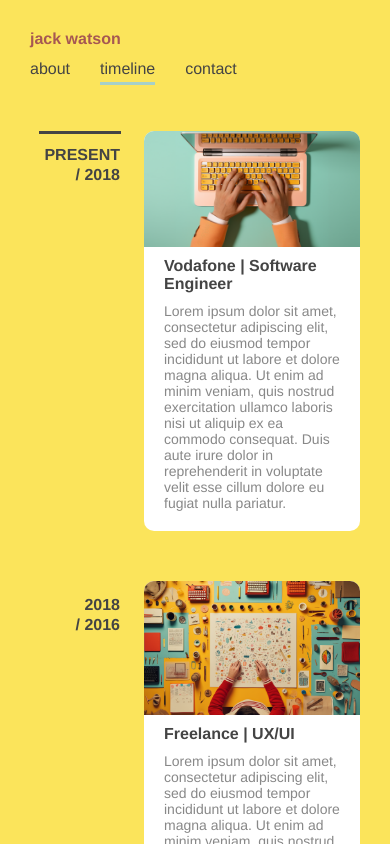
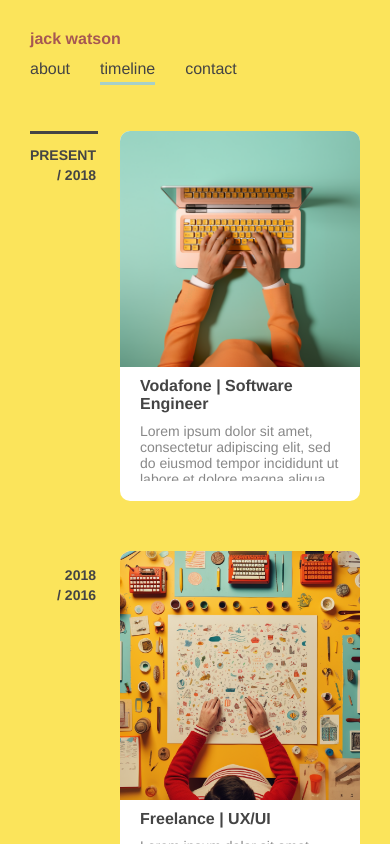
Before and after one commit to theblindguest/portfolio, a React app: page /timeline in a window 390 px wide. Shown: the top 844 px of the page. Built offline with nearby package versions, Linux system fonts and the light colour scheme.

Commit message:
updating styling

```diff
--- a/src/helpers/responsive.ts
+++ b/src/helpers/responsive.ts
@@ -4,9 +4,9 @@ const getBreakpoints = () => {
   const isDesktop = useMediaQuery({ query: '(min-width: 993px)' })
   const isDevice = useMediaQuery({ query: '(max-width: 992px)' })
   const tabletDesktopNav = useMediaQuery({ query: '(min-width: 929px)' })
-  const isMomentBig = useMediaQuery({ query: '(max-width: 720px)' })
+  const isDesktopMoment = useMediaQuery({ query: '(min-width: 720px)' })
 
-  return { isDesktop, isDevice, tabletDesktopNav, isMomentBig }
+  return { isDesktop, isDevice, tabletDesktopNav, isDesktopMoment }
 }
 
 export default getBreakpoints
--- a/src/pages/timeline/index.tsx
+++ b/src/pages/timeline/index.tsx
@@ -7,16 +7,16 @@ import getBreakpoints from '../../helpers/responsive'
 import * as Styled from './timeline.styles'
 
 const Timeline: FC = () => {
-  const { isMomentBig } = getBreakpoints()
+  const { isDesktopMoment } = getBreakpoints()
 
   return (
     <>
       <Styled.Timeline data-component-name="Timeline">
-        <Styled.LineMarker />
+        <Styled.LineMarker isDesktopMoment={isDesktopMoment} />
         {moments.map((moment, key) => {
           return (
             <Moment
-              isMomentBig={isMomentBig}
+              isDesktopMoment={isDesktopMoment}
               key={key}
               id={`moment-${key}`}
               {...moment}
--- a/src/pages/timeline/moment/index.tsx
+++ b/src/pages/timeline/moment/index.tsx
@@ -12,7 +12,7 @@ export interface Moment {
   text: string
   id: string
   image: string
-  isMomentBig: boolean
+  isDesktopMoment: boolean
 }
 
 const Moment: FC<Moment> = ({
@@ -23,7 +23,7 @@ const Moment: FC<Moment> = ({
   text,
   id,
   image,
-  isMomentBig
+  isDesktopMoment
 }: Moment) => {
   const onMomentVisible = (entries: any) => {
     entries.forEach((entry: any) => {
@@ -47,10 +47,13 @@ const Moment: FC<Moment> = ({
   const { setModalData } = useOutletContext<OutletContext>()
 
   return (
-    <Styled.Moment isMomentBig={isMomentBig} data-component-name="Moment">
+    <Styled.Moment
+      isDesktopMoment={isDesktopMoment}
+      data-component-name="Moment"
+    >
       <Styled.DatesStickyWrapper>
         <Styled.DatesSticky>
-          <Styled.DatesText>
+          <Styled.DatesText isDesktopMoment={isDesktopMoment}>
             {endDate}
             <br />/ {startDate}
           </Styled.DatesText>
@@ -59,7 +62,7 @@ const Moment: FC<Moment> = ({
       <Styled.Content
         id={id}
         data-component-name="Content"
-        isMomentBig={isMomentBig}
+        isDesktopMoment={isDesktopMoment}
         onClick={() =>
           setModalData({
             startDate,
@@ -69,16 +72,16 @@ const Moment: FC<Moment> = ({
             text,
             id,
             image,
-            isMomentBig
+            isDesktopMoment
           })
         }
       >
-        <Styled.Image image={image} isMomentBig={isMomentBig} />
-        <Styled.Copy $isVisible={isVisible} isMomentBig={isMomentBig}>
+        <Styled.Image image={image} isDesktopMoment={isDesktopMoment} />
+        <Styled.Copy $isVisible={isVisible} isDesktopMoment={isDesktopMoment}>
           <Styled.Heading>
             {heading} | {subHeading}
           </Styled.Heading>
-          <Styled.Text>{text}</Styled.Text>
+          <Styled.Text isDesktopMoment={isDesktopMoment}>{text}</Styled.Text>
         </Styled.Copy>
       </Styled.Content>
     </Styled.Moment>
--- a/src/pages/timeline/moment/moment.styles.ts
+++ b/src/pages/timeline/moment/moment.styles.ts
@@ -1,20 +1,20 @@
 import styled, { keyframes, css } from 'styled-components'
 
-export const Moment = styled.div<{ isMomentBig: boolean }>((props) => {
+export const Moment = styled.div<{ isDesktopMoment: boolean }>((props) => {
   return css`
     display: flex;
-    margin-bottom: 80px;
     position: relative;
-    height: 280px;
+    height: 370px;
+    margin-bottom: 50px;
 
     &:last-child {
       margin-bottom: 0;
     }
 
-    ${props.isMomentBig &&
+    ${props.isDesktopMoment &&
     css`
-      height: 400px;
-      margin-bottom: 50px;
+      height: 280px;
+      margin-bottom: 80px;
     `}
   `
 })
@@ -34,57 +34,66 @@ export const DatesSticky = styled.div(
   `
 )
 
-export const DatesText = styled.div(
-  () => css`
+export const DatesText = styled.div<Props>((props) => {
+  return css`
     display: flex;
     justify-content: flex-end;
     margin-top: 14px;
-    width: 90px;
-    font-size: 16px;
+    width: 66px;
+    font-size: 14px;
     text-align: right;
     font-weight: 900;
     text-transform: uppercase;
     line-height: 20px;
+
+    ${props.isDesktopMoment &&
+    css`
+      width: 90px;
+      font-size: 16px;
+    `}
   `
-)
+})
 
-export const Content = styled.div<{ isMomentBig: boolean }>((props) => {
+export const Content = styled.div<{ isDesktopMoment: boolean }>((props) => {
   return css`
     display: flex;
+    flex-direction: column;
     background-color: white;
     border-radius: 10px;
     max-width: 600px;
     padding: 20px;
     cursor: pointer;
 
-    ${props.isMomentBig &&
+    ${props.isDesktopMoment &&
     css`
-      flex-direction: column;
+      flex-direction: row;
     `}
   `
 })
 
-export const Image = styled.div<{ image: string; isMomentBig: boolean }>(
+export const Image = styled.div<{ image: string; isDesktopMoment: boolean }>(
   (props) => css`
-    border-radius: 10px 0 0 10px;
     min-width: 60%;
-    margin: -20px 20px -20px -20px;
     background-image: url(${props.image});
     background-position: center;
     background-size: cover;
+    min-height: 130px;
+    height: 250px;
+    margin: -20px -20px 0px -20px;
+    border-radius: 10px 10px 0 0;
 
-    ${props.isMomentBig &&
+    ${props.isDesktopMoment &&
     css`
-      height: 250px;
-      margin: -20px -20px 0px -20px;
-      border-radius: 10px 10px 0 0;
+      height: auto;
+      margin: -20px 20px -20px -20px;
+      border-radius: 10px 0 0 10px;
     `}
   `
 )
 
 interface Props {
-  $isVisible: boolean
-  isMomentBig: boolean
+  $isVisible?: boolean
+  isDesktopMoment?: boolean
 }
 
 const copySlide = keyframes`
@@ -100,7 +109,7 @@ const copySlide = keyframes`
 
 const copySlideMobile = keyframes`
   from {
-    transform: translate(0px, -60px);
+    transform: translate(0px, -30px);
     opacity: 0%;
   }
   to {
@@ -114,28 +123,39 @@ export const Copy = styled.div<Props>(
     display: flex;
     flex-direction: column;
     opacity: 0%;
+    overflow: auto;
+    -webkit-line-clamp: 4;
 
     ${props.$isVisible &&
     css`
-      animation: ${props.isMomentBig ? copySlideMobile : copySlide} 600ms
+      animation: ${props.isDesktopMoment ? copySlide : copySlideMobile} 600ms
         ease-in-out;
-      animation-delay: ${props.isMomentBig ? '500ms' : '150ms'};
+      animation-delay: ${props.isDesktopMoment ? '150ms' : '300ms'};
       animation-fill-mode: forwards;
     `}
   `
 )
 
-export const Heading = styled.div(
-  () => css`
+export const Heading = styled.div<Props>((props) => {
+  return css`
     font-weight: 700;
     margin-top: 10px;
   `
-)
+})
 
-export const Text = styled.div(
-  () => css`
+export const Text = styled.div<Props>((props) => {
+  return css`
     margin-top: 10px;
     color: #888;
     font-size: 14px;
+    display: -webkit-box;
+    -webkit-line-clamp: 4;
+    -webkit-box-orient: vertical;
+    overflow: hidden;
+
+    ${props.isDesktopMoment &&
+    css`
+      display: block;
+    `}
   `
-)
+})
--- a/src/pages/timeline/timeline.styles.ts
+++ b/src/pages/timeline/timeline.styles.ts
@@ -14,15 +14,20 @@ export const Timeline = styled.div(() => {
   `
 })
 
-export const LineMarker = styled.div(() => {
+export const LineMarker = styled.div<{ isDesktopMoment: boolean }>((props) => {
   return css`
     position: sticky;
     top: 20px;
-    width: 82px;
+    width: 68px;
     height: 3px;
     margin-bottom: -3px;
-    margin-left: 9px;
     background-color: #444;
     z-index: 2;
+
+    ${props.isDesktopMoment &&
+    css`
+      width: 76px;
+      margin-left: 9px;
+    `}
   `
 })
```
